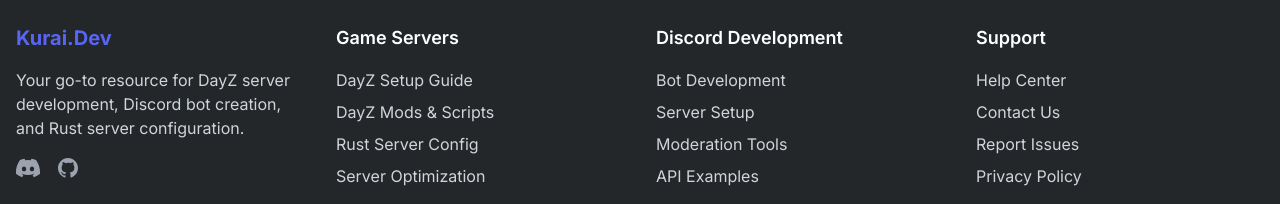
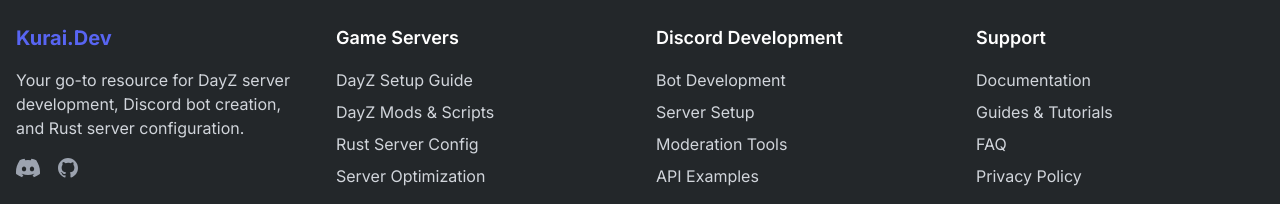
Before and after one commit to KuraiDevelopment/Kurai.dev, a Next.js app: page / in a window 1280 px wide. Shown: the part 1720-1924 px from the top of the page. Built offline with nearby package versions, Linux system fonts and the light colour scheme.

Commit message:
Removal of multiple discord buttons.

```diff
--- a/src/components/Footer.tsx
+++ b/src/components/Footer.tsx
@@ -64,9 +64,9 @@
           <div>
             <h4 className="text-lg font-semibold text-white mb-4">Support</h4>
             <ul className="space-y-2">
-              <li><a href="https://discord.gg/4adcpdj6rF" target="_blank" rel="noopener noreferrer" className="text-gray-300 hover:text-white transition-colors">Help Center</a></li>
-              <li><a href="https://discord.gg/4adcpdj6rF" target="_blank" rel="noopener noreferrer" className="text-gray-300 hover:text-white transition-colors">Contact Us</a></li>
-              <li><a href="https://discord.gg/4adcpdj6rF" target="_blank" rel="noopener noreferrer" className="text-gray-300 hover:text-white transition-colors">Report Issues</a></li>
+              <li><Link href="/tutorials" className="text-gray-300 hover:text-white transition-colors">Documentation</Link></li>
+              <li><Link href="/tutorials" className="text-gray-300 hover:text-white transition-colors">Guides & Tutorials</Link></li>
+              <li><Link href="/tutorials" className="text-gray-300 hover:text-white transition-colors">FAQ</Link></li>
               <li><Link href="/tutorials" className="text-gray-300 hover:text-white transition-colors">Privacy Policy</Link></li>
             </ul>
           </div>
```
